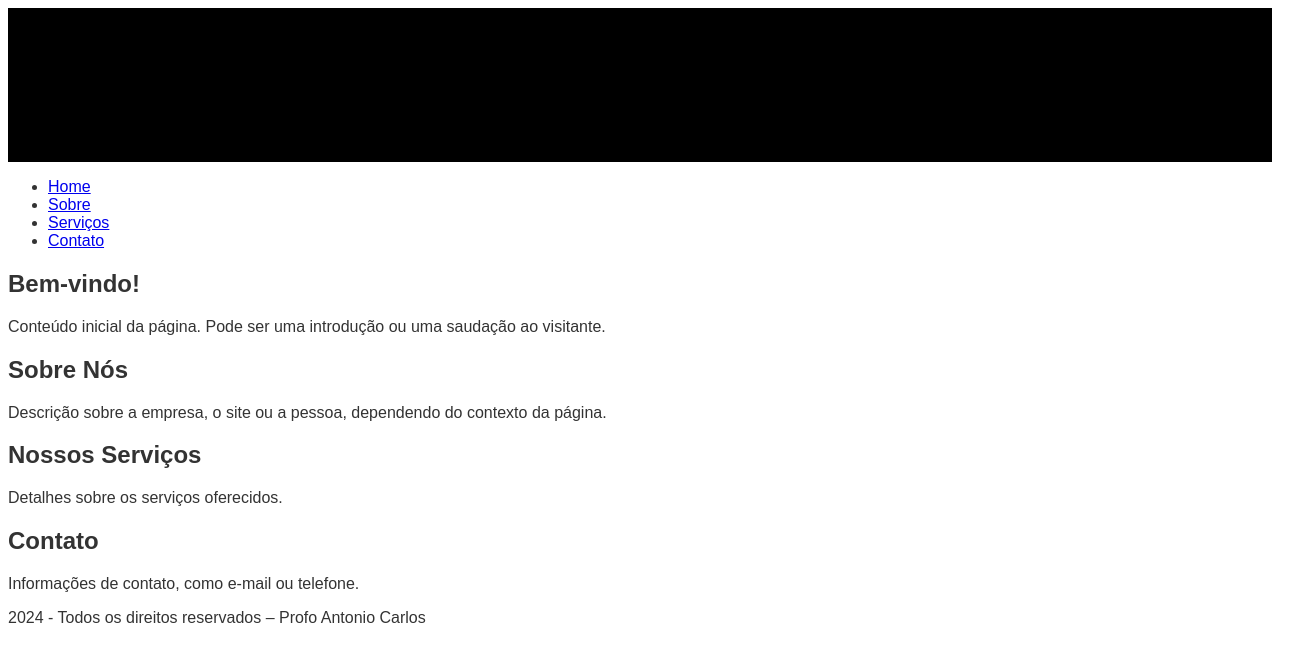
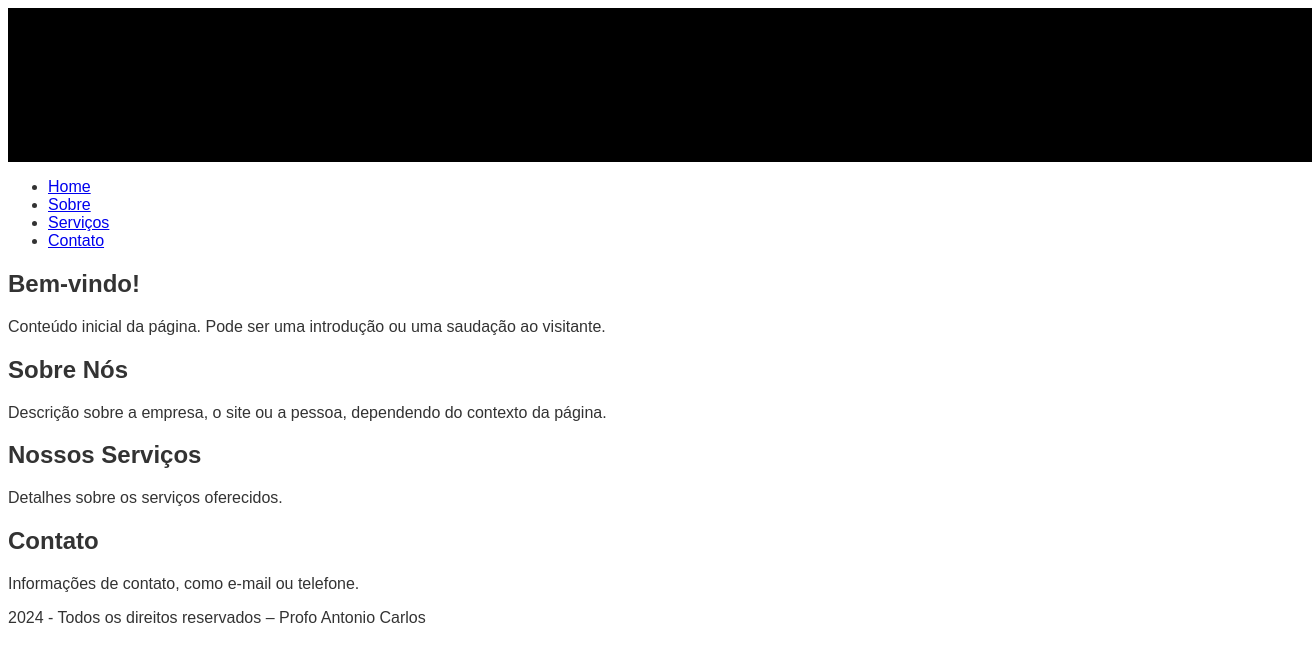
Before and after one commit to IzabelBacon/Trabalho_Css, a plain HTML site: page index.html in a window 1280 px wide. Shown: the whole page, 1312 px wide, since content can reach past the window. Drawn offline with Linux system fonts and the light colour scheme.

Commit message:
oxi oxi oxi

```diff
--- a/style.css
+++ b/style.css
@@ -16,8 +16,9 @@ body {
 header {
     background-color: #000000;
     color: #000000;
+    width: 100%;
     padding: 20px;
-    text-align: space-around;
+    text-align:center;
 }
 /*menu de navegação*/
 {nav
```
